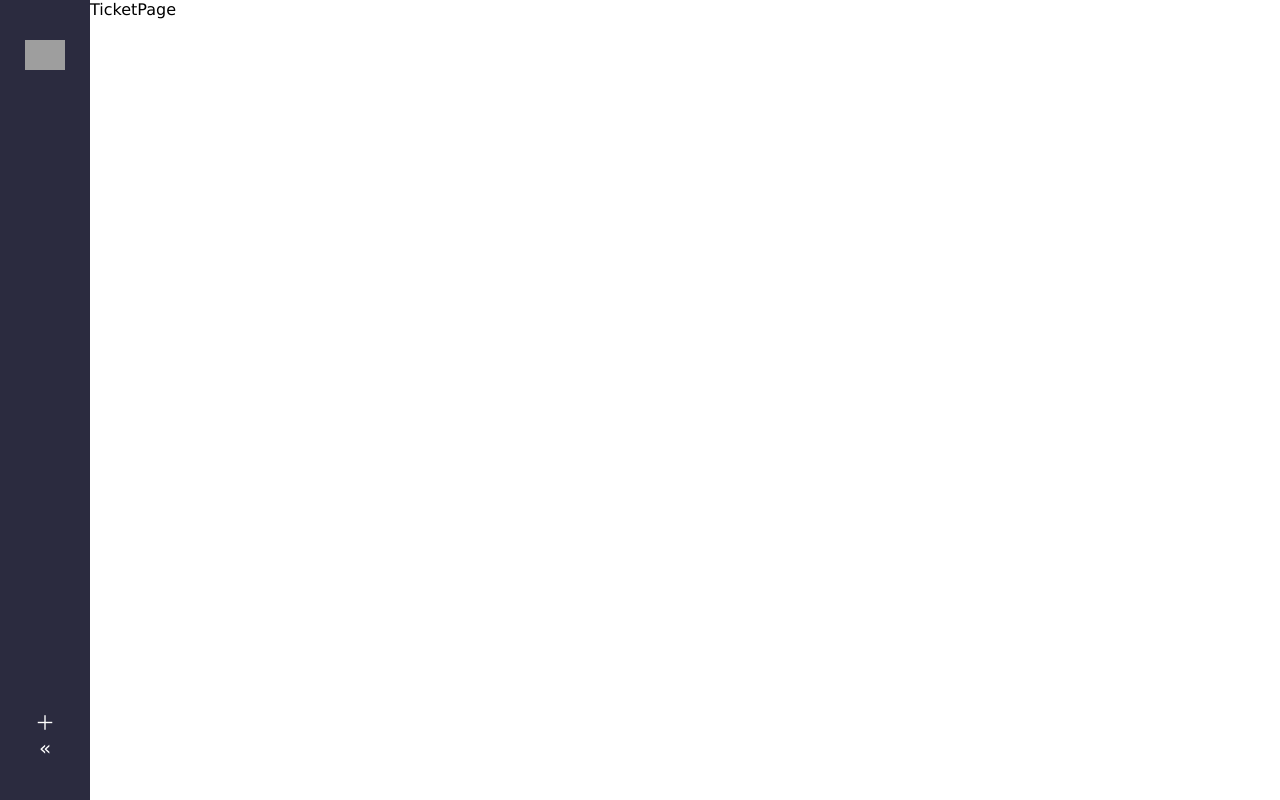
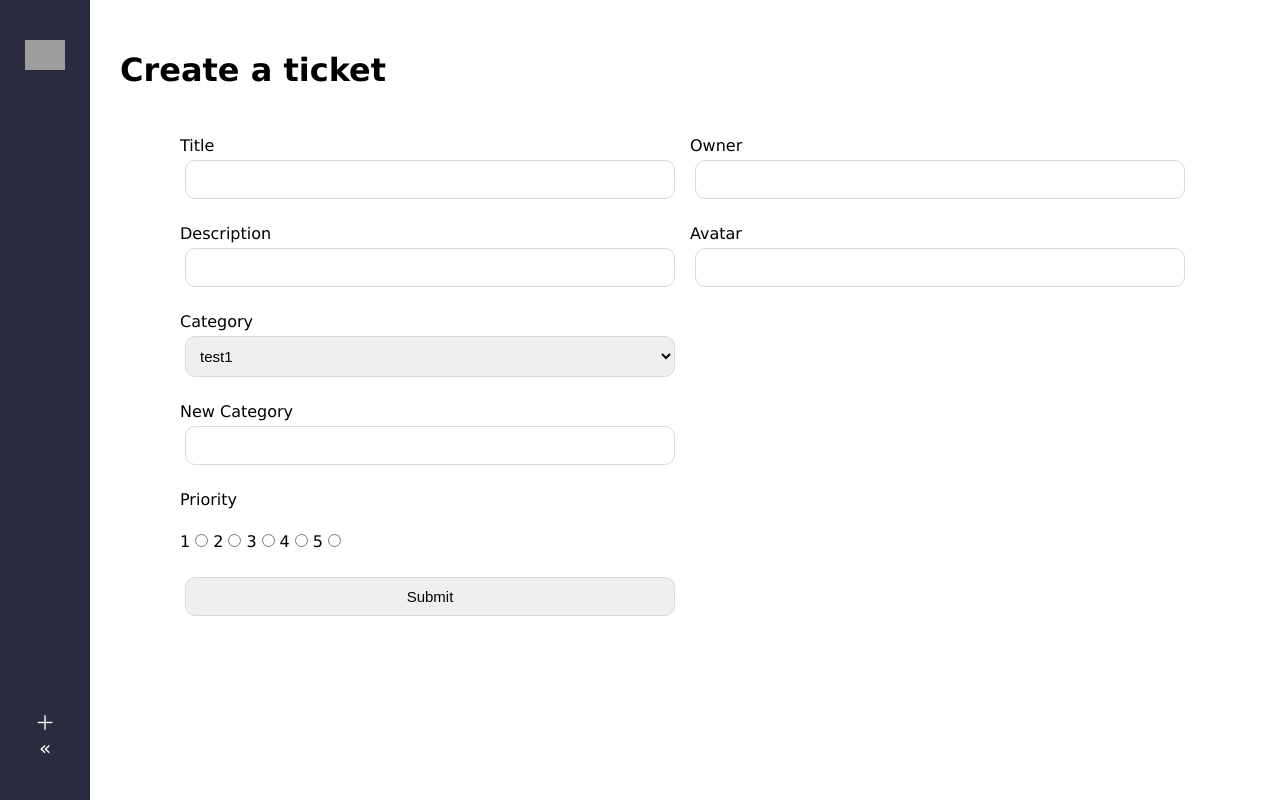
Before and after one commit to CaroMokka/Monday-Clone, a React (Create React App) app: page /ticket in a window 1280 px wide. Built offline with nearby package versions, Linux system fonts and the light colour scheme; grey boxes are pictures that could not be loaded.

Commit message:
addTicketPage

```diff
--- a/src/index.css
+++ b/src/index.css
@@ -129,3 +129,54 @@
     align-items: center;
     color: rgb(255, 255, 255);
 }
+
+
+
+
+
+
+
+
+
+
+
+
+
+
+
+
+
+
+/* ---- ticket page ---- */
+
+.ticket {
+    padding: 30px;
+    width: 100%;
+}
+.ticket .ticket-container {
+    width: 100%;
+    display: flex;
+    justify-content: center;
+}
+.ticket form {
+    display: flex;
+}
+.ticket form section {
+    display: flex;
+    flex-direction: column;
+    margin: 5px;
+    width: 500px;
+}
+.ticket form label {
+    margin: 20px 0 0 0 ;
+}
+.ticket form select, .ticket form input {
+    padding: 10px;
+    font-size: 15px;
+    border-radius: 10px;
+    border: 1.5px solid rgb(218,218,218);
+    margin: 5px;
+}
+.ticket form .multiple-input-container {
+    margin: 20px 0 20px 0;
+}
--- a/src/pages/TicketPage.js
+++ b/src/pages/TicketPage.js
@@ -1,9 +1,181 @@
 import React from 'react'
+import { useState } from 'react'
 
 const TicketPage = () => {
+    const [formData, setFormData] = useState({
+        status: 'not started',
+        progress: 0,
+        timestamp: new Date().toISOString()
+    })
+
+    const editMode = false
+
+    const handleSubmit = () => {
+        console.log('submitted')
+    }
+
+    const handleChange = (e) => {
+        const value = e.target.value
+        const name = e.target.name
+
+        setFormData((prevState) => ({ ...prevState, [name]: value }))
+    }
+
+    const categories = ['test1', 'test2']
+
+
+    console.log(formData)
+
     return (
-        <div>
-            TicketPage
+        <div className='ticket'>
+            <h1>{editMode ? 'Update your ticket' : 'Create a ticket'}</h1>
+            <div className='ticket-container'>
+                <form onSubmit={handleSubmit}>
+                    <section>
+
+                        <label htmlFor='title'>Title</label>
+                        <input
+                            id='title'
+                            name='title'
+                            type='text'
+                            onChange={handleChange}
+                            required={true}
+                            value={formData.title}
+                        />
+
+                        <label htmlFor='description'>Description</label>
+                        <input
+                            id='description'
+                            name='description'
+                            type='text'
+                            onChange={handleChange}
+                            required={true}
+                            value={formData.description}
+                        />
+
+                        <label>Category</label>
+                        <select name='category' value={formData.category} onChange={handleChange}>
+                            {categories?.map((category, _index) => (<option key={_index} value={category} >{category}</option>))}
+                        </select>
+
+                        <label htmlFor='new-category'>New Category</label>
+                        <input
+                            id='new-category'
+                            name='category'
+                            type='text'
+                            onChange={handleChange}
+                            required={true}
+                            value={formData.category}
+                        />
+
+                        <label htmlFor='priority'>Priority</label>
+                        <div className='multiple-input-container'>
+                            <label htmlFor='priority-1'>1</label>
+                            <input
+                                id='priority-1'
+                                name='priority'
+                                type='radio'
+                                onChange={handleChange}
+                                value={1}
+                                checked={formData.priority === 1}
+                            />
+                            <label htmlFor='priority-2'>2</label>
+                            <input
+                                id='priority-2'
+                                name='priority'
+                                type='radio'
+                                onChange={handleChange}
+                                value={2}
+                                checked={formData.priority === 2}
+                            />
+                            <label htmlFor='priority-3'>3</label>
+                            <input
+                                id='priority-3'
+                                name='priority'
+                                type='radio'
+                                onChange={handleChange}
+                                value={3}
+                                checked={formData.priority === 3}
+                            />
+                            <label htmlFor='priority-4'>4</label>
+                            <input
+                                id='priority-4'
+                                name='priority'
+                                type='radio'
+                                onChange={handleChange}
+                                value={4}
+                                checked={formData.priority === 4}
+                            />
+                            <label htmlFor='priority-5'>5</label>
+                            <input
+                                id='priority-5'
+                                name='priority'
+                                type='radio'
+                                onChange={handleChange}
+                                value={5}
+                                checked={formData.priority === 5}
+                            />
+                        </div>
+
+                        { editMode &&
+                        <>
+                            <input
+                            type='range'
+                            id='progress'
+                            name='progress'
+                            value={formData.progress}
+                            min='0'
+                            max='100'
+                            onChange={handleChange}
+                        />
+                        <label htmlFor='progress'>Progress</label>
+
+                        <label>Status</label>
+                        <select
+                            name='status'
+                            value={formData.status}
+                            onChange={handleChange}
+                        >
+                            <option selected={formData.status === 'done'} value='done'>Done</option>
+                            <option selected={formData.status === 'working on it'} value='working on it'>Working on it</option>
+                            <option selected={formData.status === 'stuck'} value='stuck'>Stuck</option>
+                            <option selected={formData.status === 'not started'} value='not started'>Not started</option>
+                        </select>
+                        </>
+                        }
+
+                        <input type='submit' />
+                    </section>
+
+                    <section>
+                        <label htmlFor='owner'>Owner</label>
+                        <input
+                            id='owner'
+                            name='owner'
+                            type='text'
+                            onChange={handleChange}
+                            required={true}
+                            value={formData.owner}
+                        />
+                        <label htmlFor='avatar'>Avatar</label>
+                        <input
+                            id='avatar'
+                            name='avatar'
+                            type='url'
+                            onChange={handleChange}
+                            required={true}
+                            value={formData.avatar}
+                        />
+                        <div className='img-preview'>
+                            {
+                                formData.avatar && (
+                                    <img src={formData.avatar} alt='preview'/>
+                                )
+                            }
+                        </div>
+                    </section>
+                </form>
+            </div>
         </div>
     )
 }
```
